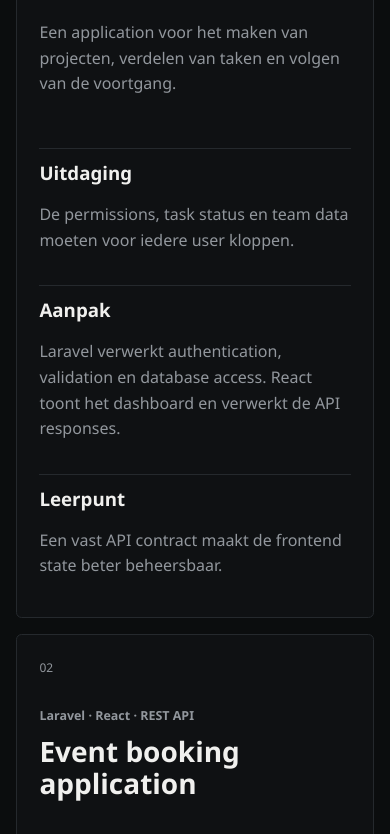
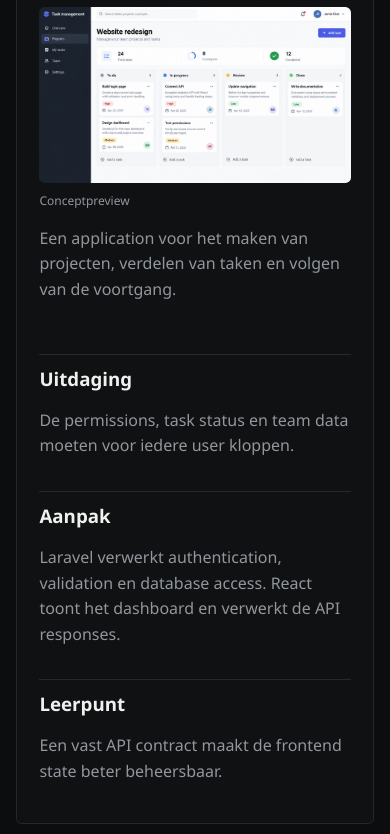
Before and after one commit to nukebit/wpfw_1, a plain HTML site: page pages/projects.html in a window 390 px wide. Shown: the part 591-1425 px from the top of the page. Drawn offline with Linux system fonts and the light colour scheme.

Commit message:
added photo's to the project page

```diff
--- a/pages/projects.html
+++ b/pages/projects.html
@@ -56,6 +56,12 @@
                         <p class="meta">Laravel · React · MySQL</p>
                         <h2>Task management platform</h2>
                     </header>
+                    <figure class="project-visual">
+                        <a href="../images/projects/task-management.png" aria-label="Bekijk de conceptpreview van het task management platform op volledige grootte">
+                            <img class="project-image" src="../images/projects/task-management.png" alt="Conceptpreview van een takenbord met kolommen voor de voortgang van taken." width="1672" height="941" loading="lazy" decoding="async">
+                        </a>
+                        <figcaption>Conceptpreview</figcaption>
+                    </figure>
                     <p>Een application voor het maken van projecten, verdelen van taken en volgen van de voortgang.</p>
                     <section class="breakdown">
                         <section>
@@ -79,6 +85,12 @@
                     <p class="meta">Laravel · React · REST API</p>
                     <h2>Event booking application</h2>
                 </header>
+                <figure class="project-visual">
+                    <a href="../images/projects/event-booking.png" aria-label="Bekijk de conceptpreview van de event booking application op volledige grootte">
+                        <img class="project-image" src="../images/projects/event-booking.png" alt="Conceptpreview van een evenementenwebsite met zoekfilters en ticketreserveringen." width="1672" height="941" loading="lazy" decoding="async">
+                    </a>
+                    <figcaption>Conceptpreview</figcaption>
+                </figure>
                 <p>Een application waarin users evenementen bekijken, plaatsen reserveren en bookings beheren.</p>
                 <section class="breakdown">
                     <section>
@@ -102,6 +114,12 @@
                     <p class="meta">Laravel · React · MySQL</p>
                     <h2>Inventory dashboard</h2>
                 </header>
+                <figure class="project-visual">
+                    <a href="../images/projects/inventory-dashboard.png" aria-label="Bekijk de conceptpreview van het inventory dashboard op volledige grootte">
+                        <img class="project-image" src="../images/projects/inventory-dashboard.png" alt="Conceptpreview van een voorraaddashboard met producttabel, voorraadstatussen en statistieken." width="1672" height="941" loading="lazy" decoding="async">
+                    </a>
+                    <figcaption>Conceptpreview</figcaption>
+                </figure>
                 <p>Een dashboard voor product management, stock updates en low-stock notifications.</p>
                 <section class="breakdown">
                     <section>
--- a/stylesheet/style.css
+++ b/stylesheet/style.css
@@ -207,6 +207,36 @@ main > section {
     font-size: 0.84rem;
 }
 
+.card-image, .project-image {
+    display: block;
+    width: 100%;
+    height: auto;
+    border-radius: var(--radius);
+}
+
+.card-image {
+    aspect-ratio: 16 / 9;
+    object-fit: contain;
+    margin-bottom: 1.2rem;
+    background: var(--panel-soft);
+}
+
+.project-visual {
+    min-width: 0;
+    margin: 0;
+}
+
+.project-visual a {
+    display: block;
+    border-radius: var(--radius);
+}
+
+.project-visual figcaption {
+    margin-top: 0.5rem;
+    color: var(--muted);
+    font-size: 0.75rem;
+}
+
 .page-head {
     padding-block: 4rem 1rem;
 }
@@ -225,12 +255,12 @@ main > section {
 }
 
 .project > span {
-    grid-row: 1 / span 3;
+    grid-row: 1 / span 4;
     color: var(--muted);
     font-size: 0.75rem;
 }
 
-.project > header, .project > p, .project > .breakdown {
+.project > header, .project > .project-visual, .project > p, .project > .breakdown {
     grid-column: 2;
 }
 
@@ -298,8 +328,12 @@ main > section {
         grid-template-columns: 1fr;
     }
 
-.project > span, .project > header, .project > p, .project > .breakdown, .post-content {
+.project > span, .project > header, .project > .project-visual, .project > p, .project > .breakdown, .post-content {
         grid-column: 1;
+    }
+
+    .project > span {
+        grid-row: auto;
     }
 
 .footer-content, .cta {
```
Also changed, not shown: index.html (+2 -0 lines), images/projects/inventory-dashboard.png (added), images/projects/task-management.png (added), 1 other file.
